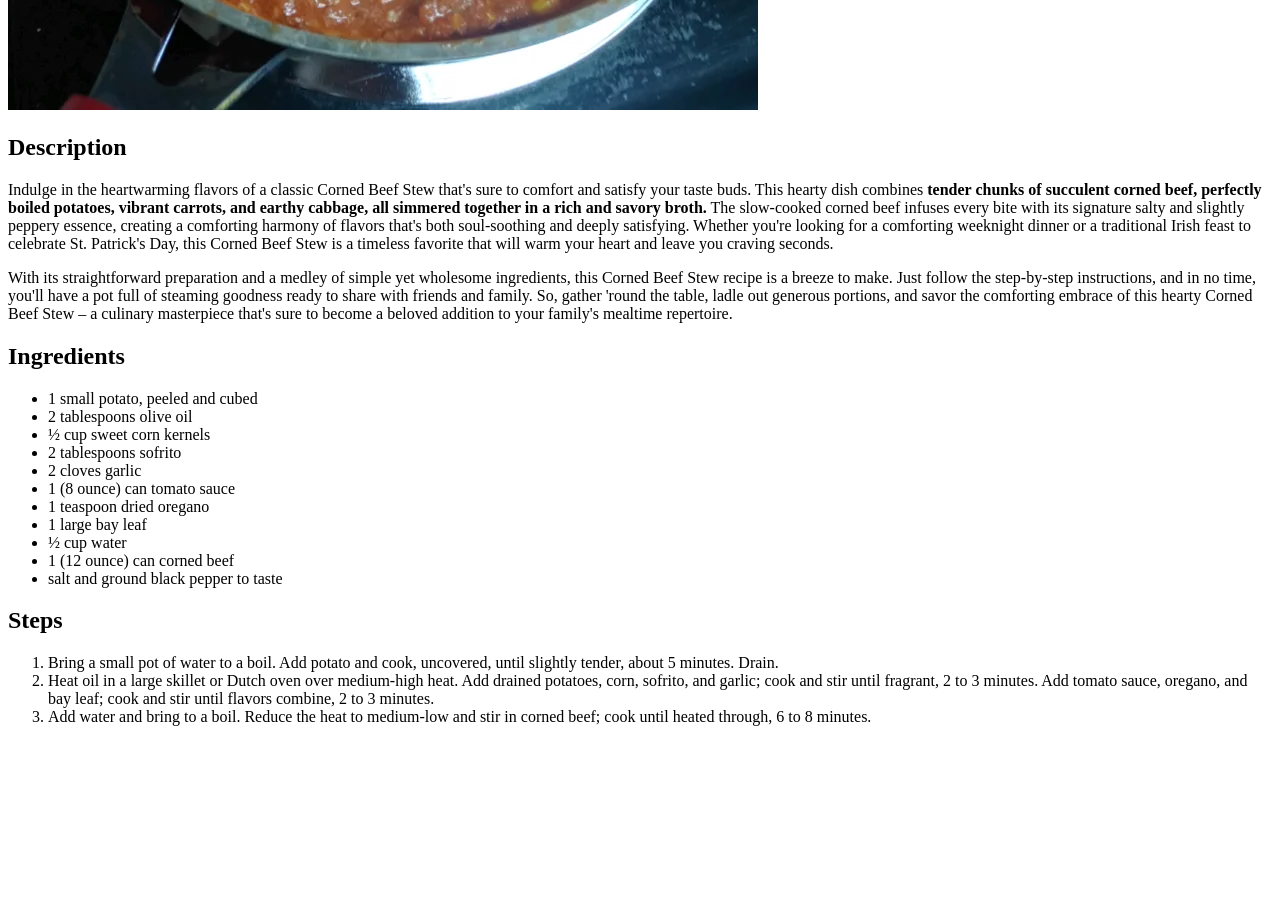
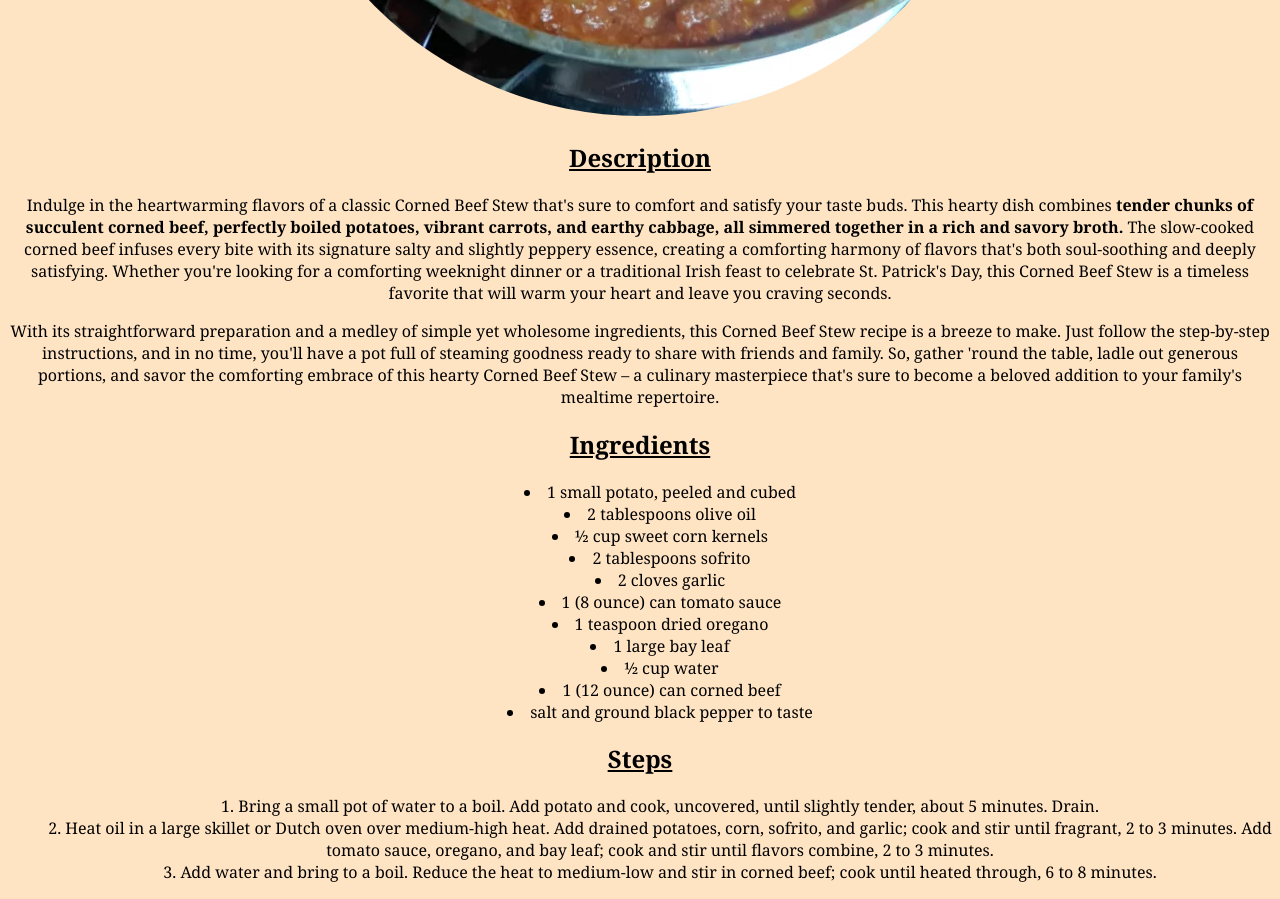
Before and after one commit to DDonnelly123/odin-recipes, a plain HTML site: page recipes/cornedbeefhash.html in a window 1280 px wide. Shown: the part 720-1619 px from the top of the page. Before the commit the page ends 1462 px from the top, so only its background shows below. Drawn offline with Linux system fonts and the light colour scheme.

Commit message:
feat: implement css into project

```diff
--- a/recipes/cornedbeefhash.html
+++ b/recipes/cornedbeefhash.html
@@ -1,6 +1,7 @@
 <!DOCTYPE html>
 <html lang="en">
 <head>
+    <link rel="stylesheet" href="../styles.css">
     <meta charset="UTF-8">
     <meta name="viewport" content="width=device-width, initial-scale=1.0">
     <title>Corned Beef Hash Recipe</title>
@@ -11,20 +12,20 @@
 
 <img src="cornedbeef.webp" alt="Corned Beef Stew In Gravy">
 
-<h2>Description</h2>
+<h2 class="Description-Head">Description</h2>
 
-<p>Indulge in the heartwarming flavors of a classic Corned Beef Stew that's sure to comfort and satisfy your taste buds.
+<p class="corned-beef-description">Indulge in the heartwarming flavors of a classic Corned Beef Stew that's sure to comfort and satisfy your taste buds.
 This hearty dish combines <strong>tender chunks of succulent corned beef, perfectly boiled potatoes, vibrant carrots, and earthy cabbage, all simmered together in a rich and savory broth.</strong>
 The slow-cooked corned beef infuses every bite with its signature salty and slightly peppery essence, creating a comforting harmony of flavors that's both soul-soothing and deeply satisfying.
 Whether you're looking for a comforting weeknight dinner or a traditional Irish feast to celebrate St. Patrick's Day, this Corned Beef Stew is a timeless favorite that will warm your heart and leave you craving seconds.</p>
 
-<p>With its straightforward preparation and a medley of simple yet wholesome ingredients, this Corned Beef Stew recipe is a breeze to make.
+<p class="corned-beef-description">With its straightforward preparation and a medley of simple yet wholesome ingredients, this Corned Beef Stew recipe is a breeze to make.
 Just follow the step-by-step instructions, and in no time, you'll have a pot full of steaming goodness ready to share with friends and family.
 So, gather 'round the table, ladle out generous portions, and savor the comforting embrace of this hearty Corned Beef Stew – a culinary masterpiece that's sure to become a beloved addition to your family's mealtime repertoire.</p>
 
-<h2>Ingredients</h2>
+<h2 class="Ingredients-Head">Ingredients</h2>
 
-<ul>
+<ul class="beef-list">
     <li>1 small potato, peeled and cubed</li>
     <li>2 tablespoons olive oil</li>
     <li>½ cup sweet corn kernels</li>
--- /dev/null
+++ b/styles.css
@@ -0,0 +1,30 @@
+*{
+   font-family: 'Georgia', 'serif';
+   text-align: center;
+}
+
+ul{
+    text-align: center;
+    list-style-position: inside;
+}
+
+ol{
+    text-align: center;
+    list-style-position: inside;
+}
+
+h1{
+    text-decoration: underline;
+}
+
+h2{
+    text-decoration:underline;
+}
+
+img{
+    border-radius: 50%;
+}
+
+body{
+    background-color: bisque;
+}
```
Also changed, not shown: index.html (+1 -0 lines), recipes/chickenburger.html (+1 -0 lines), recipes/pepperonipizza.html (+1 -0 lines).
